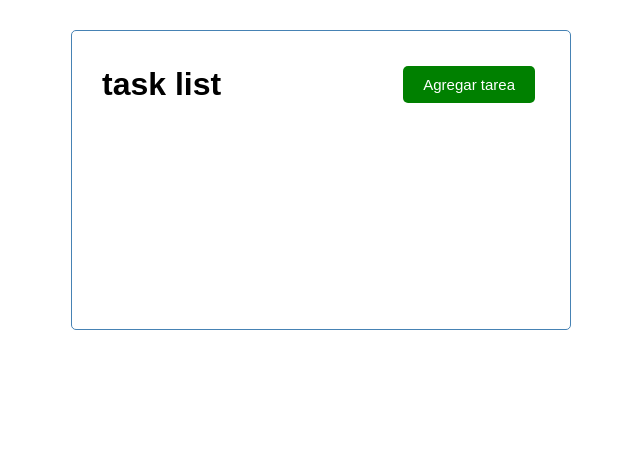
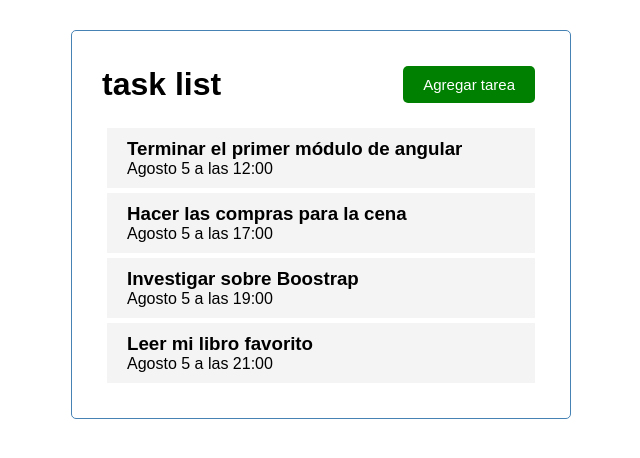
Before and after one commit to rubenpena64/task-list2, an Angular app: page / in a window 1280 px wide. Shown: the top 458 px of the page, without its empty margins (319-959 px from the left). Built offline with nearby package versions, Linux system fonts and the light colour scheme.

Commit message:
lista de items 41:15

```diff
--- a/src/app/app.component.html
+++ b/src/app/app.component.html
@@ -1,3 +1,4 @@
 <div class="container">
   <app-header></app-header>
+  <app-tasks></app-tasks>
 </div>
--- a/src/app/app.component.ts
+++ b/src/app/app.component.ts
@@ -1,4 +1,5 @@
-import { Component } from '@angular/core';
+import { Component, Input } from '@angular/core';
+
 
 @Component({
   selector: 'app-root',
--- a/src/app/app.module.ts
+++ b/src/app/app.module.ts
@@ -4,12 +4,16 @@
 import { AppComponent } from './app.component';
 import { HeaderComponent } from './components/header/header.component';
 import { ButtonComponent } from './components/button/button.component';
+import { TasksComponent } from './components/tasks/tasks.component';
+import { TasksItemComponent } from './components/tasks-item/tasks-item.component';
 
 @NgModule({
   declarations: [
     AppComponent,
     HeaderComponent,
-    ButtonComponent
+    ButtonComponent,
+    TasksComponent,
+    TasksItemComponent
   ],
   imports: [
     BrowserModule
--- /dev/null
+++ b/src/app/components/tasks-item/tasks-item.component.css
@@ -0,0 +1,18 @@
+.taskcss{
+    background-color: #f4f4f4;
+    margin: 5px;
+    padding: 10px 20px;
+    cursor: pointer;
+}
+.taskcss h3{
+    display: flex;
+    align-items: center;
+    justify-content: space-between;
+}
+.taskcss.reminder{
+    border-left: 5px solid green;
+}
+
+.icono{
+    color: red;
+}
--- /dev/null
+++ b/src/app/components/tasks-item/tasks-item.component.html
@@ -0,0 +1,13 @@
+<div class="taskcss">
+    <h3> {{tareaEnItem.text}}  </h3>
+    <P>{{tareaEnItem.day}}</P>
+</div>
+
+<!--<div class="task" [ngClass]="{reminder: task.reminder}" (click)="onToggle(task)">
+    <h3>
+        {{task.text}}
+        <fa-icon class="icono" [icon]="faTimes"  (click)="onDelete(task)" ></fa-icon>
+    </h3>
+
+    <P>{{task.day}}</P>
+</div>-->
--- /dev/null
+++ b/src/app/components/tasks-item/tasks-item.component.ts
@@ -0,0 +1,17 @@
+import { Component, Input, OnInit } from '@angular/core';
+import { TaskInterface } from 'src/iTask';
+import { tareasLista } from 'src/simuTask';
+
+@Component({
+  selector: 'app-tasks-item',
+  templateUrl: './tasks-item.component.html',
+  styleUrls: ['./tasks-item.component.css']
+})
+export class TasksItemComponent implements OnInit {
+  @Input() tareaEnItem: TaskInterface = tareasLista[0];
+  constructor() { }
+
+  ngOnInit(): void {
+  }
+
+}
--- /dev/null
+++ b/src/app/components/tasks/tasks.component.html
@@ -0,0 +1,11 @@
+<app-tasks-item
+ *ngFor="let unaTarea of tareasArray"
+   [tareaEnItem] = "unaTarea"
+
+></app-tasks-item>
+    <!--
+<app-tasks-item *ngFor="let tarea of tasks"
+ [task] = "tarea"
+ (onDeleteTask)="delete(tarea)"
+ (onToggleReminder)="toggleReminder(tarea)"
+ ></app-tasks-item> -->
--- /dev/null
+++ b/src/app/components/tasks/tasks.component.ts
@@ -0,0 +1,18 @@
+import { Component, OnInit } from '@angular/core';
+import { TaskInterface } from 'src/iTask';
+import { tareasLista } from 'src/simuTask';
+
+
+@Component({
+  selector: 'app-tasks',
+  templateUrl: './tasks.component.html',
+  styleUrls: ['./tasks.component.css']
+})
+export class TasksComponent implements OnInit {
+ tareasArray: TaskInterface[] = tareasLista;
+  constructor() { }
+
+  ngOnInit(): void {
+  }
+
+}
--- a/src/iTask.ts
+++ b/src/iTask.ts
@@ -1,4 +1,4 @@
-export interface interTask {
+export interface TaskInterface {
     id?: number;
     text: string;
     day: string;
--- /dev/null
+++ b/src/simuTask.ts
@@ -0,0 +1,28 @@
+import { TaskInterface} from "./iTask"
+export const tareasLista: TaskInterface[] = [
+    {
+        id: 1,
+        text: "Terminar el primer módulo de angular",
+        day: "Agosto 5 a las 12:00",
+        reminder: true
+    }, {
+        id: 2,
+        text: "Hacer las compras para la cena",
+        day: "Agosto 5 a las 17:00",
+        reminder: true
+    }, {
+        id: 3,
+        text: "Investigar sobre Boostrap",
+        day: "Agosto 5 a las 19:00",
+        reminder: false
+    }, {
+        id: 4,
+        text: "Leer mi libro favorito",
+        day: "Agosto 5 a las 21:00",
+        reminder: false
+    }
+
+
+
+
+]
```
Also changed, not shown: src/app/components/tasks/tasks.component.css (added), 1 other file (tests, documents, lock files or other folders).
